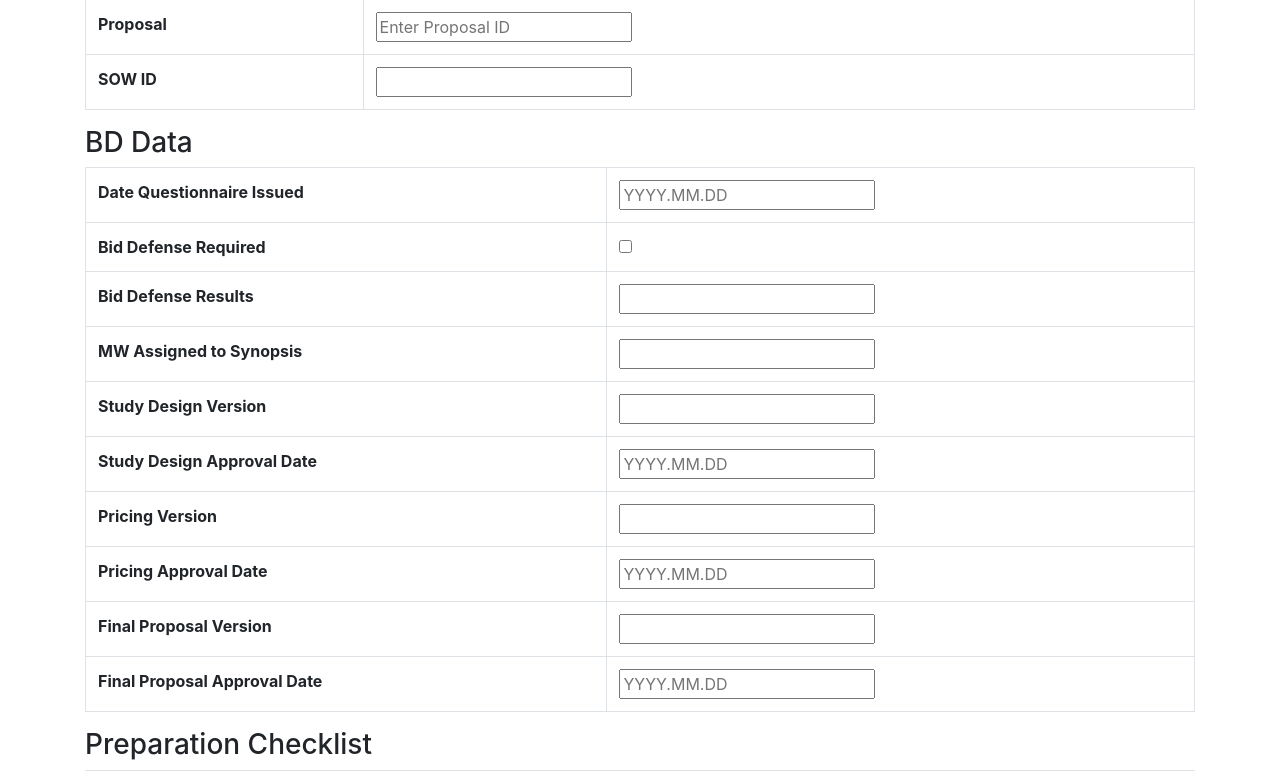
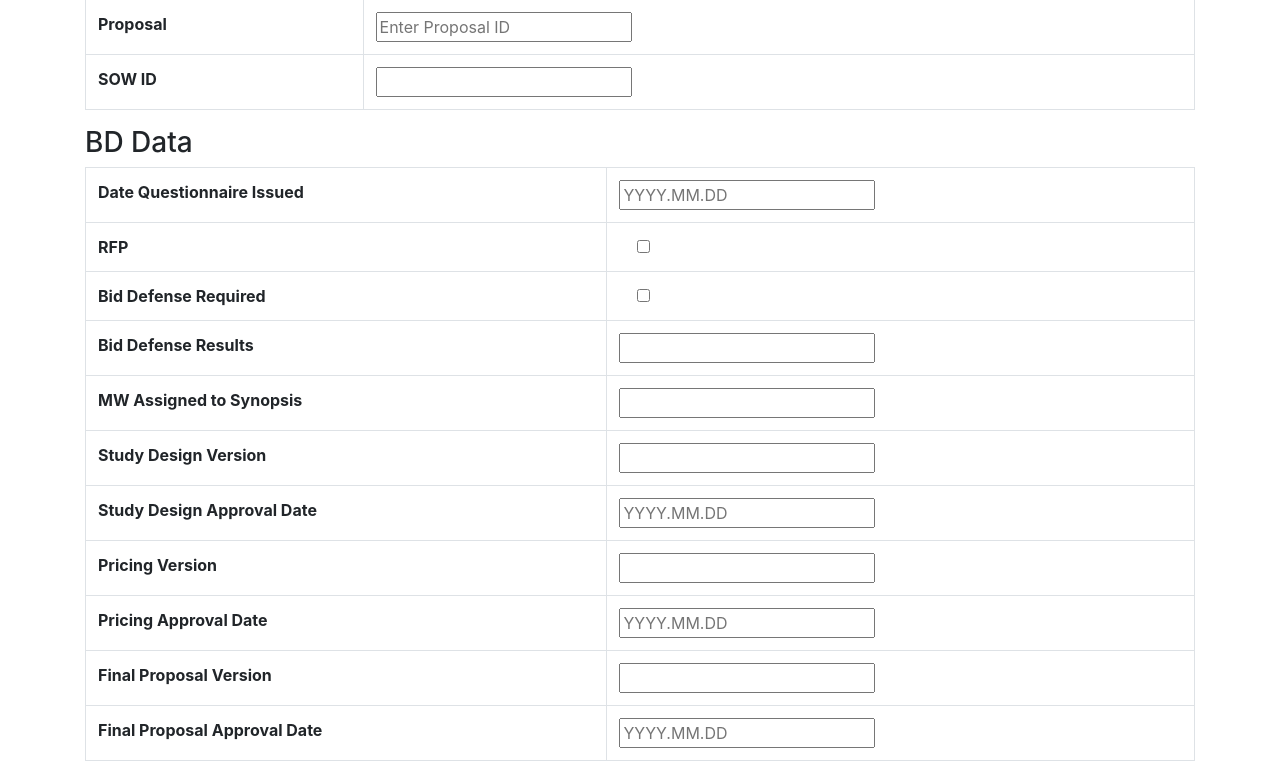
Before and after one commit to IIDelta/proposal_DB, a Django app: page /sow/create/ in a window 1280 px wide. Shown: the part 123-894 px from the top of the page. Run offline with Django 5.2, Linux system fonts and the light colour scheme; data that the repository does not hold is empty; some libraries are stand-ins or nearby versions.

Commit message:
rfp addition

```diff
--- a/proposals/forms.py
+++ b/proposals/forms.py
@@ -61,6 +61,16 @@ class SOWForm(forms.ModelForm):
         widget=forms.NumberInput(attrs={
             'placeholder': 'Enter upper limit in CAD'})
     )
+    rfp = forms.BooleanField(
+        required=False,
+        label="RFP",
+        widget=forms.CheckboxInput(attrs={'class': 'form-check-input'}),
+        help_text="Check if this SOW is an RFP"
+    )
+    bid_defense_required = forms.BooleanField(
+        required=False,
+        widget=forms.CheckboxInput(attrs={'class': 'form-check-input'})
+    )
     vendors_identified = forms.CharField(
         required=False,
         label="Vendors Identified (comma separated)",
@@ -75,7 +85,7 @@ class SOWForm(forms.ModelForm):
         widget=forms.TextInput(attrs={
             'placeholder': 'Enter Proposal ID',
             'list': 'proposalList'
-        })
+        }),
     )
 
     class Meta:
--- a/proposals/models.py
+++ b/proposals/models.py
@@ -5,10 +5,14 @@ from django.core.validators import RegexValidator
 
 
 class Proposal(models.Model):
-    # Enforce format: exactly 4 digits, a hyphen, 1-4 letters, a hyphen, 'P', and exactly 2 digits.
+    # Enforce format: exactly 4 digits,
+    # a hyphen, 1-4 letters, a hyphen, 'P', and exactly 2 digits.
     proposal_id_validator = RegexValidator(
         regex=r'^[0-9]{2}-[a-zA-Z]+-P[0-9]{2}$',
-        message="Proposal ID must be in the format 'YY-test-PNN' (e.g., 25-test-P01)"
+        message=(
+            "Proposal ID must be in the format"
+            " 'YY-test-PNN' (e.g., 25-test-P01)"
+        )
     )
     proposal_id = models.CharField(
         max_length=50,
@@ -23,14 +27,20 @@ class Proposal(models.Model):
 
 
 class SOW(models.Model):
-    # Validator to ensure that the sow_id ends with "-S" followed by two digits.
+    # Validator to ensure that the sow_id
+    # ends with "-S" followed by two digits.
     sow_id_validator = RegexValidator(
         regex=r'^.*-S\d{2}$',
-        message="SOW ID must end with '-S' followed by exactly two digits (e.g., -S01)."
+        message=(
+            "SOW ID must end with '-S' "
+            "followed by exactly two digits (e.g., -S01)."
+        )
     )
 
-    proposal = models.ForeignKey('Proposal', on_delete=models.CASCADE, related_name='sows')
-    sow_id = models.CharField(max_length=60, unique=True, validators=[sow_id_validator])
+    proposal = models.ForeignKey(
+        'Proposal', on_delete=models.CASCADE, related_name='sows')
+    sow_id = models.CharField(
+        max_length=60, unique=True, validators=[sow_id_validator])
 
     # BD Data Fields
     date_questionnaire_issued = models.DateField(null=True, blank=True)
@@ -43,6 +53,8 @@ class SOW(models.Model):
     pricing_approval_date = models.DateField(null=True, blank=True)
     final_proposal_version = models.CharField(max_length=20, blank=True)
     final_proposal_approval_date = models.DateField(null=True, blank=True)
+    rfp = models.BooleanField(
+        default=False, help_text="Check if this SOW is an RFP")
 
     # Preparation Checklist Fields
     budget_lower_limit = models.IntegerField(null=True, blank=True)
@@ -60,11 +72,16 @@ class SOW(models.Model):
 
     def clean(self):
         """
-        Ensure that the sow_id starts with the associated proposal's proposal_id.
+        Ensure that the sow_id starts
+        with the associated proposal's proposal_id.
         """
-        if self.proposal and not self.sow_id.startswith(self.proposal.proposal_id):
+        if self.proposal and not self.sow_id.startswith(
+                self.proposal.proposal_id
+                ):
             raise ValidationError(
-                f"SOW ID must start with the Proposal ID ({self.proposal.proposal_id})."
+                f"SOW ID must start with the Proposal ID ("
+                f"{self.proposal.proposal_id}"
+                ")."
             )
 
     def save(self, *args, **kwargs):
--- a/templates/proposals/sow_form.html
+++ b/templates/proposals/sow_form.html
@@ -2,7 +2,6 @@
 {% block title %}SOW Form{% endblock %}
 {% block content %}
 <h1>{% if object %}Edit SOW: {{ object.sow_id }}{% else %}Create SOW{% endif %}</h1>
-
 
 {# Display form-wide (non-field) errors #}
 {% if form.non_field_errors %}
@@ -72,9 +71,24 @@
       </td>
     </tr>
     <tr>
+          <!-- New RFP Field -->
+      <th>RFP</th>
+      <td style="padding-left: 50px;">
+         {{ form.rfp }}
+        {% if form.rfp.errors %}
+          <div class="text-danger">
+            <ul>
+              {% for error in form.rfp.errors %}
+                <li>{{ error }}</li>
+              {% endfor %}
+            </ul>
+          </div>
+        {% endif %}
+      </td>
+    </tr>
       <th>Bid Defense Required</th>
-      <td>
-        {{ form.bid_defense_required }}
+      <td style="padding-left: 50px;">
+                {{ form.bid_defense_required }}
         {% if form.bid_defense_required.errors %}
           <div class="text-danger">
             <ul>
@@ -356,8 +370,7 @@
     {% for proposal in all_proposals %}
       <option value="{{ proposal.proposal_id }}">
     {% endfor %}
-  </datalist>
-
+</datalist>
 
 <!-- JavaScript: Auto-populate sow_id based on the selected Proposal -->
 <script>
@@ -375,6 +388,6 @@
         updateSowId();
         proposalInput.addEventListener("input", updateSowId);
     });
-    </script>
+</script>
 
 {% endblock %}
```
Also changed, not shown: proposals/migrations/0003_sow_rfp_alter_proposal_proposal_id.py (added).
